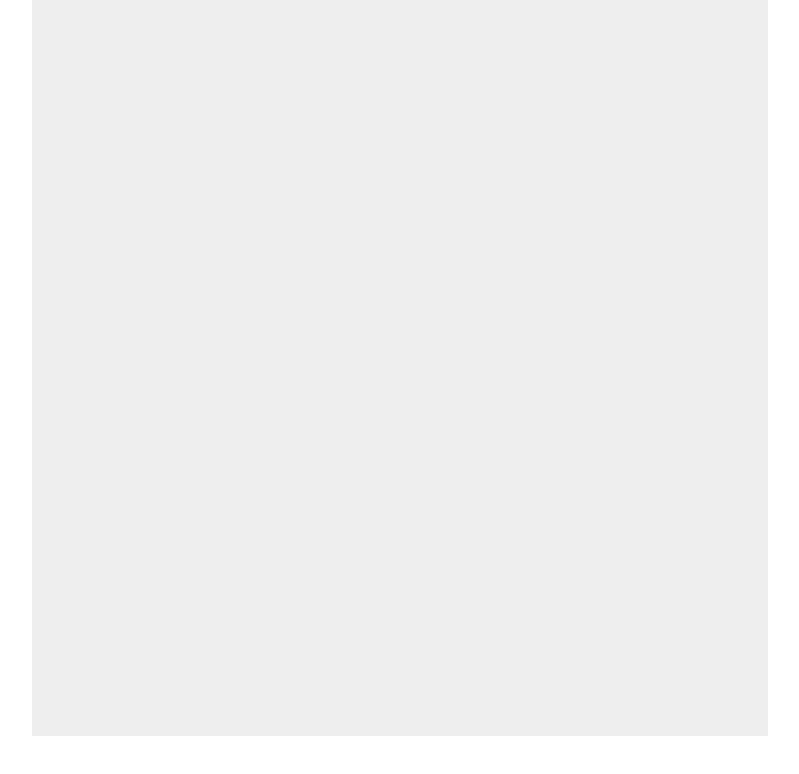
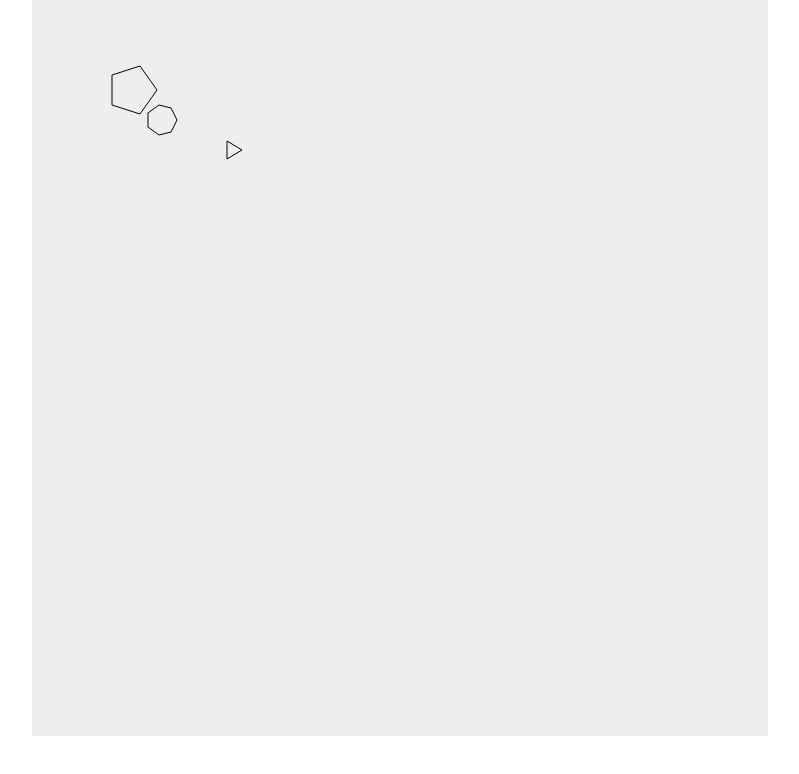
Before and after one commit to mmpadget/PracticeProjects, a plain HTML site: page polydraw.html in a window 1280 px wide. Shown: the whole page, without its empty margins (240-1039 px from the left). Drawn offline with Linux system fonts and the light colour scheme.

Commit message:
Update polydraw.html

```diff
--- a/polydraw.html
+++ b/polydraw.html
@@ -53,16 +53,23 @@
 }
 
 function drawShape(shape){
-  ctx.beginPath(shape.shapeVerts[0].x, shape.shapeVerts[0].y);
-  for (let i = 1; i < shape.numSides; i++){
+  ctx.beginPath();
+  for (let i = 0; i < shape.numSides; i++){
     ctx.lineTo(shape.shapeVerts[i].x, shape.shapeVerts[i].y);
-    ctx.closePath();
+
   }
+  ctx.closePath();
+  ctx.stroke();
 }
 
 
-myShape = new shape(100,90,5,10);
+myShape = new shape(100,90,5,25);
 drawShape(myShape);
+myShape1 = new shape(130,120,7,15);
+drawShape(myShape1);
+myShape2 = new shape(200,150,3,10);
+drawShape(myShape2);
+
 console.log(myShape.shapeCenterX);
 console.log(myShape.shapeCenterY);
 console.log(myShape.numSides);
```
